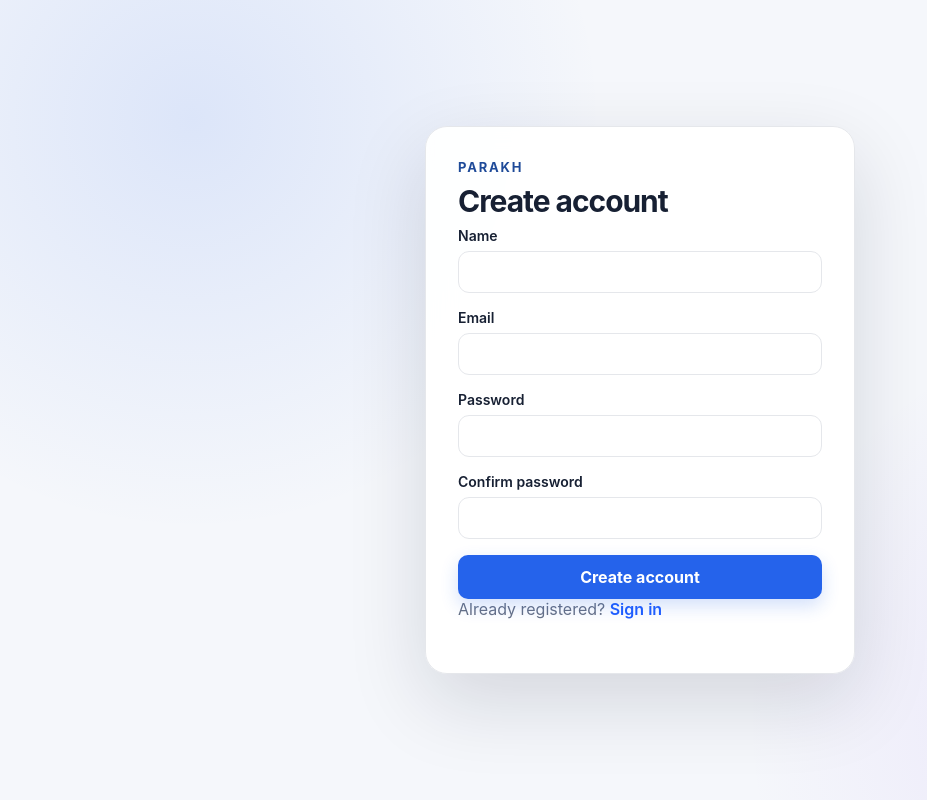
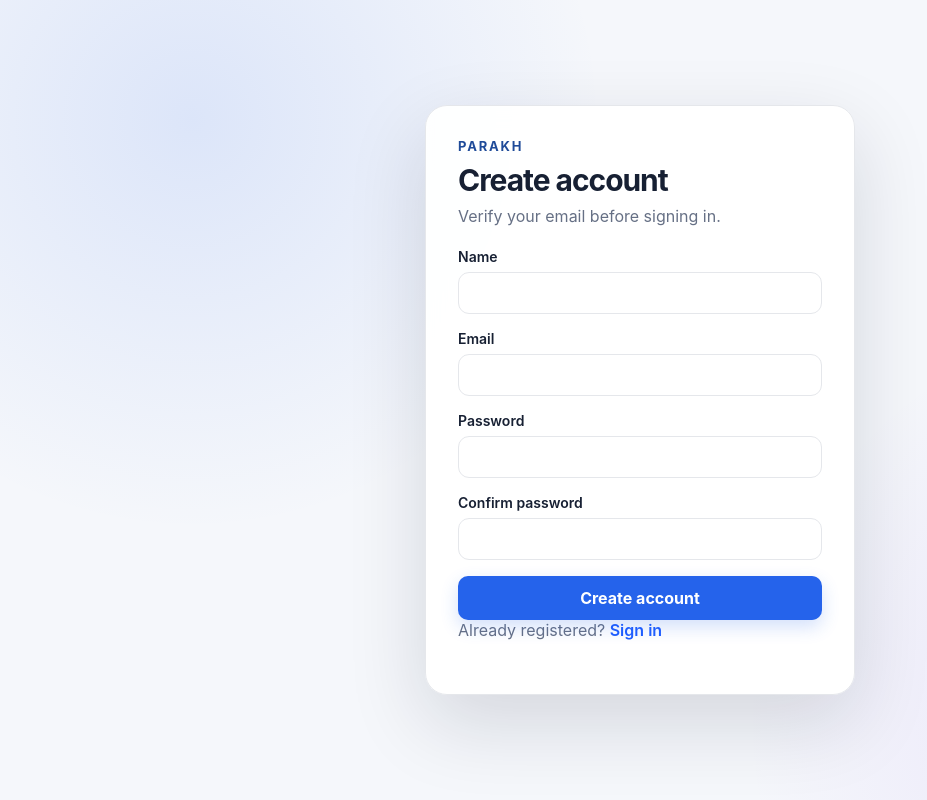
Before and after one commit to atharv-shrivastava/parakh-copy, a React (Vite) app in the folder frontend/: page /register in a window 1280 px wide. Shown: the whole page, without its empty margins (0-927 px from the left). Built offline with nearby package versions, Linux system fonts and the light colour scheme; no server answers.

Commit message:
feat: route new users to email verification

```diff
--- a/frontend/src/pages/Register.jsx
+++ b/frontend/src/pages/Register.jsx
@@ -1,6 +1,5 @@
 import { useState } from "react";
 import { Link, useNavigate } from "react-router-dom";
-import { saveSession } from "../lib/auth";
 import "../styles/auth.css";
 
 const API_URL = import.meta.env.VITE_API_URL || "http://localhost:5000/api";
@@ -8,20 +7,21 @@ const API_URL = import.meta.env.VITE_API_URL || "http://localhost:5000/api";
 function Register() {
   const [form, setForm] = useState({ name: "", email: "", password: "", confirm: "" });
   const [error, setError] = useState("");
+  const [loading, setLoading] = useState(false);
   const navigate = useNavigate();
+
   async function submit(event) {
     event.preventDefault(); setError("");
     if (form.password !== form.confirm) return setError("Passwords do not match");
+    setLoading(true);
     try {
       const created = await fetch(`${API_URL}/auth/register`, { method: "POST", headers: { "Content-Type": "application/json" }, body: JSON.stringify({ name: form.name, email: form.email, password: form.password }) });
       const data = await created.json();
       if (!created.ok) throw new Error(data.error || "Registration failed");
-      const login = await fetch(`${API_URL}/auth/login`, { method: "POST", headers: { "Content-Type": "application/json" }, body: JSON.stringify({ email: form.email, password: form.password }) });
-      const session = await login.json();
-      if (!login.ok) throw new Error(session.error || "Registration succeeded but login failed");
-      saveSession(session.token, session.user); navigate("/", { replace: true });
-    } catch (err) { setError(err.message); }
+      navigate(`/verify-email?email=${encodeURIComponent(form.email.trim().toLowerCase())}`, { replace: true });
+    } catch (err) { setError(err.message); } finally { setLoading(false); }
   }
-  return <div className="auth-page"><div className="auth-card"><p className="eyebrow">PARAKH</p><h1>Create account</h1><form onSubmit={submit}><label>Name<input required value={form.name} onChange={(e) => setForm({ ...form, name: e.target.value })} /></label><label>Email<input required type="email" value={form.email} onChange={(e) => setForm({ ...form, email: e.target.value })} /></label><label>Password<input required minLength="6" type="password" value={form.password} onChange={(e) => setForm({ ...form, password: e.target.value })} /></label><label>Confirm password<input required type="password" value={form.confirm} onChange={(e) => setForm({ ...form, confirm: e.target.value })} /></label>{error && <div className="status-message">{error}</div>}<button className="primary-button">Create account</button></form><p>Already registered? <Link to="/login">Sign in</Link></p></div></div>;
+
+  return <div className="auth-page"><div className="auth-card"><p className="eyebrow">PARAKH</p><h1>Create account</h1><p>Verify your email before signing in.</p><form onSubmit={submit}><label>Name<input required value={form.name} onChange={(e) => setForm({ ...form, name: e.target.value })} /></label><label>Email<input required type="email" value={form.email} onChange={(e) => setForm({ ...form, email: e.target.value })} /></label><label>Password<input required minLength="6" type="password" value={form.password} onChange={(e) => setForm({ ...form, password: e.target.value })} /></label><label>Confirm password<input required type="password" value={form.confirm} onChange={(e) => setForm({ ...form, confirm: e.target.value })} /></label>{error && <div className="status-message">{error}</div>}<button className="primary-button" disabled={loading}>{loading ? "Creating account…" : "Create account"}</button></form><p>Already registered? <Link to="/login">Sign in</Link></p></div></div>;
 }
 export default Register;
```
